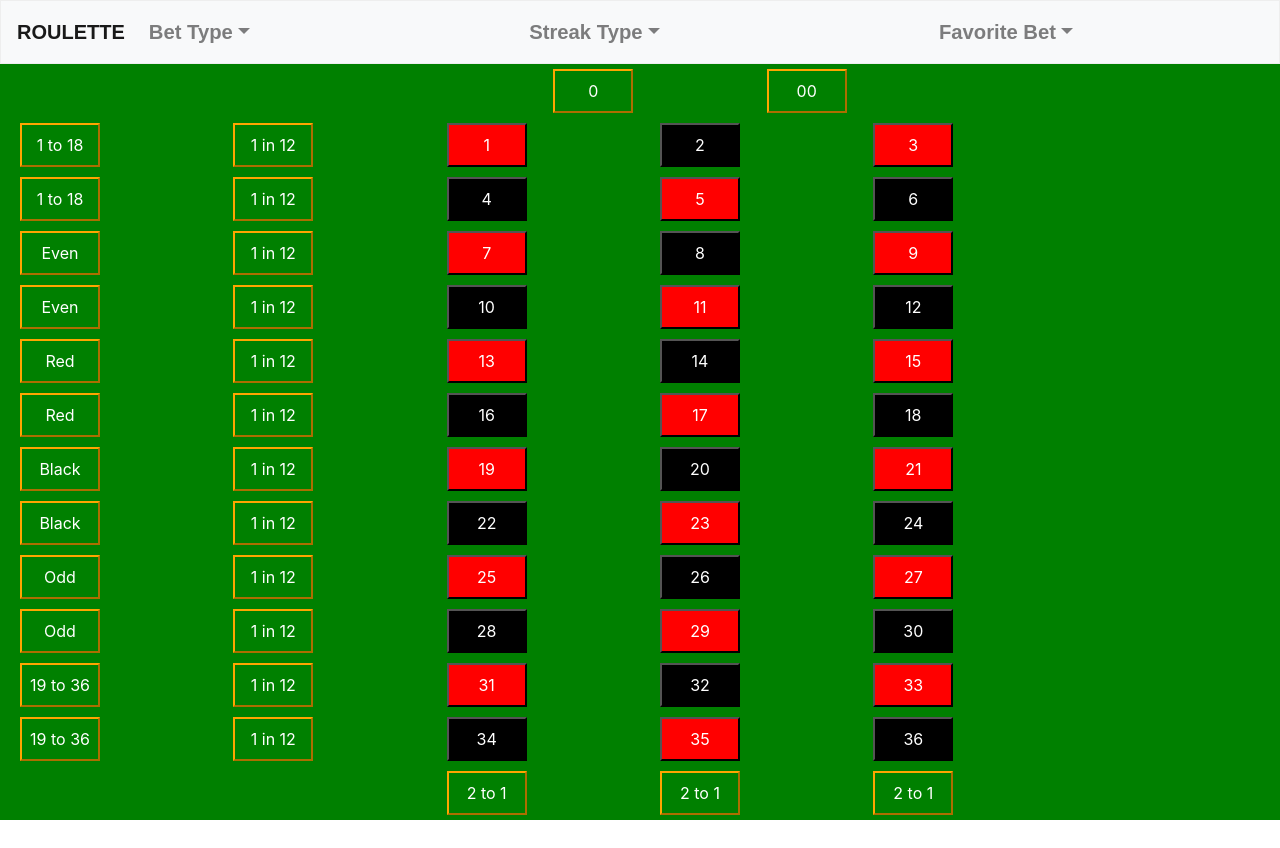
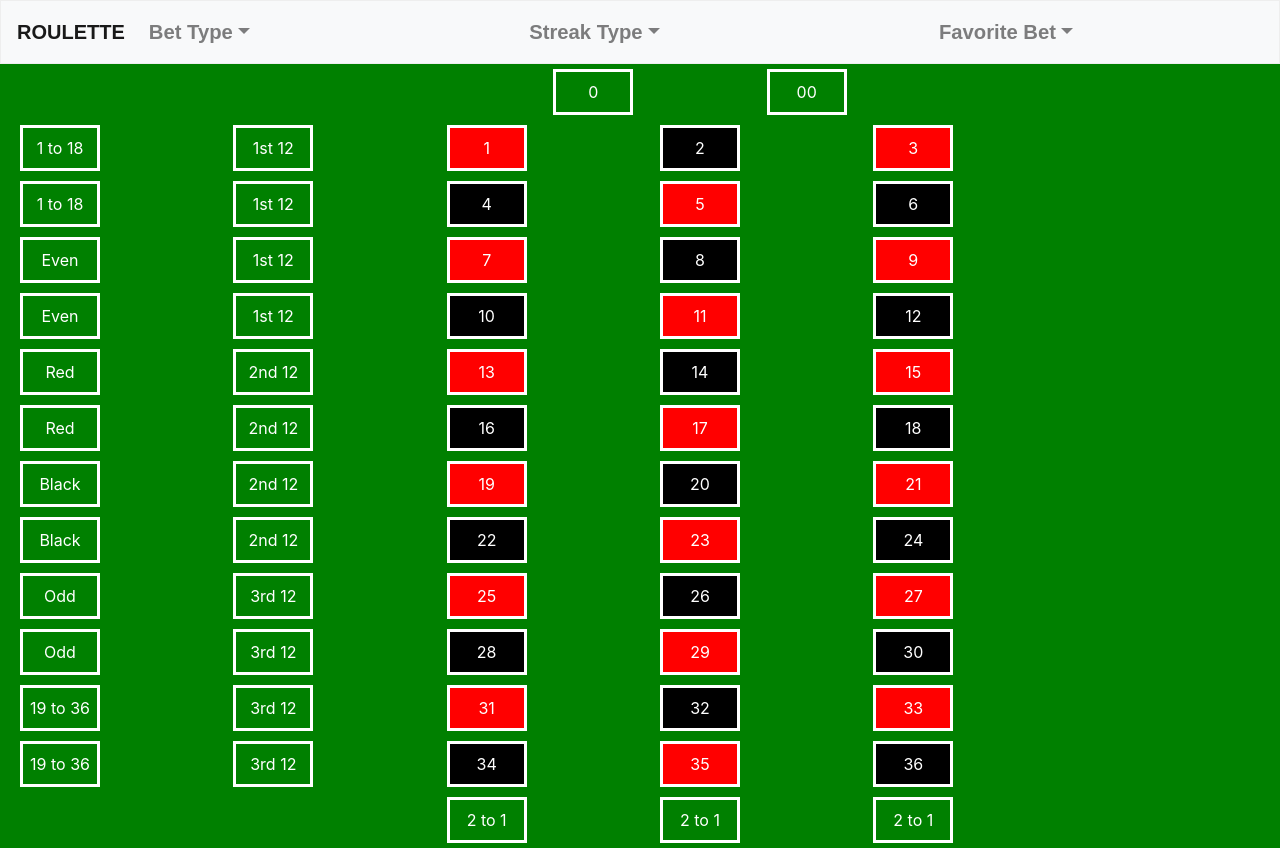
Before and after one commit to phattaw/project3, a React (Create React App) app in the folder client/: page / in a window 1280 px wide. Shown: the top 848 px of the page. Before the commit the page ends 820 px from the top, so only its background shows below. Built offline with nearby package versions, Linux system fonts and the light colour scheme; a web font is replaced by a local one.

Commit message:
More css border styles.

```diff
--- a/client/src/components/H1/index.js
+++ b/client/src/components/H1/index.js
@@ -1,20 +1,81 @@
 import React from "react";
 
-//export function H1({ tileId, passedOnClick, children }) {
 export function H1( props ) {
+    let curStyle = {
+        borderColor:"white",
+        borderWidth:"2px",
+        borderLeft:"solid",
+        borderRight:"solid",
+        borderTop:"solid",
+        borderBottom:"solid",
+        width:"5em",
+        color:"white",
+        margin: "5px 5px 5px 5px",
+        backgroundColor:"red",
+        padding: "0px"
+    }
+
     if(props.tileId % 2 === 0) {
-        return(
-            <button style={{ width:"5em", color:"white", margin: "5px 5px 5px 5px",  backgroundColor:"black", padding: "0px"}} onClick={() => props.passedOnClick(props.tileId)}>{props.children}</button>
-          );
-    } else {
-        return(
-            <button style={{ width:"5em", color:"white", margin: "5px 5px 5px 5px",  backgroundColor:"red", padding: "0px"}} onClick={() => props.passedOnClick(props.tileId)}>{props.children}</button>
-          );
+        curStyle.backgroundColor = "black";
     }
+
+    curStyle.borderColor = props.buttonStyle[props.tileId].borderColor;
+    curStyle.boxShadow = props.buttonStyle[props.tileId].boxShadow;
+
+    // switch(props.buttonStyle) {
+    //     case "topLeft":
+    //         curStyle.borderRight = "none";
+    //         curStyle.borderBottom = "none";
+    //         break;
+    //     case "topRight":
+    //         curStyle.borderLeft = "none";
+    //         curStyle.borderBottom = "none";
+    //         break;
+    //     case "bottomLeft":
+    //         curStyle.borderTop = "none";
+    //         curStyle.borderRight = "none";
+    //         break;
+    //     case "bottomRight":
+    //         curStyle.borderLeft = "none";
+    //         curStyle.borderTop = "none";
+    //         break;
+    //     case "single":
+    //         break;
+    //     case "topDouble":
+    //         curStyle.borderBottom = "none";
+    //         break;
+    //     case "bottomDouble":
+    //         curStyle.borderTop = "none";
+    //         break;
+    //     default:
+    //         break;
+    // }
+
+    return(
+        <button style={curStyle} onClick={() => props.passedOnClick(props.tileId)}>{props.children}</button>
+        );
 }
 
 export function H1G( props ) {
+    let curStyle = {
+        borderColor:"white",
+        borderWidth:"2px",
+        borderLeft:"solid",
+        borderRight:"solid",
+        borderTop:"solid",
+        borderBottom:"solid",
+        width:"5em",
+        color:"white",
+        margin: "5px 5px 5px 5px",
+        backgroundColor:"green",
+        padding: "0px"
+    }
+
+    if(props.buttonStyle[props.tileId]) {
+        curStyle.borderColor = props.buttonStyle[props.tileId].borderColor;
+    }
+
     return(
-        <button style={{ borderColor:"orange", width:"5em", color:"white", margin: "5px 5px 5px 5px",  backgroundColor:"green", padding: "0px"}} onClick={() => props.passedOnClick(props.tileId)}>{props.children}</button>
+        <button style={curStyle} onClick={() => props.passedOnClick(props.tileId)}>{props.children}</button>
         );
 }
--- a/client/src/components/TableRow/index.js
+++ b/client/src/components/TableRow/index.js
@@ -12,7 +12,7 @@ function FiftyfiftyBets( props ) {
     case 5:
       return(
         <Col border="white" size="md-2 sm-2" float="left" key={props.tileId + 54}>
-          <H1G passedOnClick={props.clickTile} tileId={props.tileId + 54} >1 to 18</H1G>
+          <H1G buttonStyle={props.buttonStyle} passedOnClick={props.clickTile} tileId={41} >1 to 18</H1G>
         </Col>
         );
     case 6:
@@ -23,7 +23,7 @@ function FiftyfiftyBets( props ) {
     case 11:
       return(
         <Col border="white" size="md-2 sm-2" float="left" key={props.tileId + 55}>
-          <H1G passedOnClick={props.clickTile} tileId={props.tileId + 55} >Even</H1G>
+          <H1G buttonStyle={props.buttonStyle}  passedOnClick={props.clickTile} tileId={42} >Even</H1G>
         </Col>
         );
     case 12:
@@ -33,8 +33,8 @@ function FiftyfiftyBets( props ) {
     case 16:
     case 17:
       return(
-        <Col border="white" size="md-2 sm-2" float="left" key={props.tileId + 55}>
-          <H1G passedOnClick={props.clickTile} tileId={props.tileId + 55} >Red</H1G>
+        <Col border="white" size="md-2 sm-2" float="left" key={props.tileId + 56}>
+          <H1G buttonStyle={props.buttonStyle}  passedOnClick={props.clickTile} tileId={43} >Red</H1G>
         </Col>
       );
     case 18:
@@ -44,8 +44,8 @@ function FiftyfiftyBets( props ) {
     case 22:
     case 23:
       return(
-        <Col border="white" size="md-2 sm-2" float="left" key={props.tileId + 55}>
-          <H1G passedOnClick={props.clickTile} tileId={props.tileId + 55} >Black</H1G>
+        <Col border="white" size="md-2 sm-2" float="left" key={props.tileId + 57}>
+          <H1G buttonStyle={props.buttonStyle}  passedOnClick={props.clickTile} tileId={44} >Black</H1G>
         </Col>
       );
     case 24:
@@ -55,14 +55,14 @@ function FiftyfiftyBets( props ) {
     case 28:
     case 29:
       return(
-          <Col border="white" size="md-2 sm-2" float="left" key={props.tileId + 55}>
-            <H1G passedOnClick={props.clickTile} tileId={props.tileId + 55} >Odd</H1G>
+          <Col border="white" size="md-2 sm-2" float="left" key={props.tileId + 58}>
+            <H1G buttonStyle={props.buttonStyle}  passedOnClick={props.clickTile} tileId={45} >Odd</H1G>
           </Col>
         );
     default:
       return(
-        <Col border="white" size="md-2 sm-2" float="left" key={props.tileId + 54}>
-          <H1G passedOnClick={props.clickTile} tileId={props.tileId + 54} >19 to 36</H1G>
+        <Col border="white" size="md-2 sm-2" float="left" key={props.tileId + 59}>
+          <H1G buttonStyle={props.buttonStyle}  passedOnClick={props.clickTile} tileId={46} >19 to 36</H1G>
         </Col>
         );
   }
@@ -70,20 +70,34 @@ function FiftyfiftyBets( props ) {
 
 //export function H1({ tileId, passedOnClick, children }) {
 export function TableRow( props ) {
-    return (
+  let text = "1 in 12";
+  let twelveId = props.tileId;
+
+  if(props.tileId < 12) {
+    text = "1st 12";
+    twelveId = 46;
+  } else if(props.tileId < 24) {
+    text = "2nd 12";
+    twelveId = 47;
+  } else {
+    text = "3rd 12";
+    twelveId = 48;
+  }
+
+  return (
     <Row justifyContentCenter className="row-no-gutters">
-        <FiftyfiftyBets clickTile={props.clickTile} tileId={props.tileId} />
-        <Col border="white" size="md-2 sm-2" float="left" key={props.tileId + 55}>
-          <H1G passedOnClick={props.clickTile} tileId={props.tileId + 55} >1 in 12</H1G>
+        <FiftyfiftyBets buttonStyle={props.buttonStyle} clickTile={props.clickTile} tileId={props.tileId} />
+        <Col border="white" size="md-2 sm-2" float="left" key={props.tileId + 60}>
+          <H1G buttonStyle={props.buttonStyle} passedOnClick={props.clickTile} tileId={twelveId} >{text}</H1G>
         </Col>
         <Col size="md-2 sm-2" float="left" key={props.tileId}>
-          <H1 passedOnClick={props.clickTile} tileId={props.tileId + 1} >{props.tileId + 1}</H1>
+          <H1 buttonStyle={props.buttonStyle} passedOnClick={props.clickTile} tileId={props.tileId + 1} >{props.tileId + 1}</H1>
         </Col>
         <Col size="md-2 sm-2" float="left" key={props.tileId + 1}>
-          <H1 passedOnClick={props.clickTile} tileId={props.tileId + 2} >{props.tileId + 2}</H1>
+          <H1 buttonStyle={props.buttonStyle} passedOnClick={props.clickTile} tileId={props.tileId + 2} >{props.tileId + 2}</H1>
         </Col>
         <Col size="md-2 sm-2" float="left" key={props.tileId + 2}>
-          <H1 passedOnClick={props.clickTile} tileId={props.tileId + 3} >{props.tileId + 3}</H1>
+          <H1 buttonStyle={props.buttonStyle} passedOnClick={props.clickTile} tileId={props.tileId + 3} >{props.tileId + 3}</H1>
         </Col>
     </Row>
     );
@@ -92,16 +106,16 @@ export function TableRow( props ) {
 export function FinalTableRow( props ) {
   return (
   <Row justifyContentCenter className="row-no-gutters">
-      <Col size="md-2 sm-2" float="left" key={props.tileId + 54}></Col>
-      <Col size="md-2 sm-2" float="left" key={props.tileId + 55}></Col>
+      <Col size="md-2 sm-2" float="left" key={props.tileId + 61}></Col>
+      <Col size="md-2 sm-2" float="left" key={props.tileId + 62}></Col>
       <Col size="md-2 sm-2" float="left" key={props.tileId}>
-        <H1G passedOnClick={props.clickTile} tileId={props.tileId + 1} >2 to 1</H1G>
+        <H1G buttonStyle={props.buttonStyle} passedOnClick={props.clickTile} tileId={props.tileId + 1} >2 to 1</H1G>
       </Col>
       <Col size="md-2 sm-2" float="left" key={props.tileId + 1}>
-        <H1G passedOnClick={props.clickTile} tileId={props.tileId + 2} >2 to 1</H1G>
+        <H1G buttonStyle={props.buttonStyle} passedOnClick={props.clickTile} tileId={props.tileId + 2} >2 to 1</H1G>
       </Col>
       <Col size="md-2 sm-2" float="left" key={props.tileId + 2}>
-        <H1G passedOnClick={props.clickTile} tileId={props.tileId + 3} >2 to 1</H1G>
+        <H1G buttonStyle={props.buttonStyle} passedOnClick={props.clickTile} tileId={props.tileId + 3} >2 to 1</H1G>
       </Col>
   </Row>
   );
--- a/client/src/components/ZerosRow/index.js
+++ b/client/src/components/ZerosRow/index.js
@@ -2,7 +2,6 @@ import React from "react";
 import { Col, Row } from "../../components/Grid";
 import { H1G } from "../../components/H1";
 
-//export function H1({ tileId, passedOnClick, children }) {
 export function ZerosRow( props ) {
     return (
     <Row justifyContentCenter>
@@ -11,10 +10,10 @@ export function ZerosRow( props ) {
 
         <Col size="md-1 sm-1" float="left" key={props.tileId}></Col>
         <Col size="md-2 sm-2" float="left" key={props.tileId + 1}>
-          <H1G passedOnClick={props.clickTile} tileId={props.tileId + 1} style={""} >0</H1G>
+          <H1G buttonStyle={props.buttonStyle} passedOnClick={props.clickTile} tileId={props.tileId + 1} style={""} >0</H1G>
         </Col>
         <Col size="md-2 sm-2" float="left" key={props.tileId + 2}>
-          <H1G passedOnClick={props.clickTile} tileId={props.tileId + 2} >00</H1G>
+          <H1G buttonStyle={props.buttonStyle} passedOnClick={props.clickTile} tileId={props.tileId + 2} >00</H1G>
         </Col>
         <Col size="md-1 sm-1" float="left" key={props.tileId + 3}></Col>
     </Row>
--- a/client/src/pages/Board.js
+++ b/client/src/pages/Board.js
@@ -7,9 +7,10 @@ import { Container } from "../components/Grid";
 import { TableRow, FinalTableRow } from "../components/TableRow";
 import { ZerosRow } from "../components/ZerosRow";
 
-class Tiles extends Component {
+class Board extends Component {
   state = {
-    currentTiles: []
+    currentTiles: [],
+    buttonStyles: {}
   };
 
   componentDidMount() {
@@ -19,37 +20,127 @@ class Tiles extends Component {
   loadTiles = () => {
     let rows = [];
     let status = [];
+    let buttonStyle = {};
 
     for(let i = 0; i < 12; i++) {
       rows.push({ id: i*3, clickTile: this.clickTile });
     }
 
-    for(let i = 0; i < 200; i++) {
+    for(let i = 0; i < 50; i++) {
       status.push({ clicked: false });
+      buttonStyle[i] = { borderColor: "white" };
     }
 
-    this.setState({ currentTiles: rows, status: status });
+    this.setState({ currentTiles: rows, status: status, buttonStyles: buttonStyle });
   };
 
   clickTile = id => {
     this.state.status[id - 1].clicked = !this.state.status[id - 1].clicked;
+
+    let buttonStyles = this.generateButtonStyles();
+
+    this.setState({ status: this.state.status, buttonStyles: buttonStyles });
+
   };
+
+  generateButtonStyles = () => {
+    let buttonStyle = {};
+    let winningSingles = [];
+    let losingSingles = [];
+    let winningDoubles = [];
+    let winningQuads = [];
+
+    for(let i = 0; i < 5; i++) {
+      winningSingles.push(Math.floor((Math.random() * 38) + 1));
+    }
+    for(let i = 0; i < 5; i++) {
+      losingSingles.push(Math.floor((Math.random() * 38) + 1));
+    }
+
+    for(let i = 0; i < this.state.status.length; i++) {
+      buttonStyle[i] = { borderColor: "white", boxShadow: "none" };
+    }
+
+        // switch(props.buttonStyle) {
+    //     case "topLeft":
+    //         curStyle.borderRight = "none";
+    //         curStyle.borderBottom = "none";
+    //         break;
+    //     case "topRight":
+    //         curStyle.borderLeft = "none";
+    //         curStyle.borderBottom = "none";
+    //         break;
+    //     case "bottomLeft":
+    //         curStyle.borderTop = "none";
+    //         curStyle.borderRight = "none";
+    //         break;
+    //     case "bottomRight":
+    //         curStyle.borderLeft = "none";
+    //         curStyle.borderTop = "none";
+    //         break;
+    //     case "single":
+    //         break;
+    //     case "topDouble":
+    //         curStyle.borderBottom = "none";
+    //         break;
+    //     case "bottomDouble":
+    //         curStyle.borderTop = "none";
+    //         break;
+    //     default:
+    //         break;
+    // }
+
+    for(let i = 0; i < this.state.status.length; i++) {
+      for(let j = 0; j < winningSingles.length; j++) {
+        if(winningSingles[j] === i) {
+          buttonStyle[i].borderColor = "orange";
+          // buttonStyle[i].boxShadow = "0 6px 6px -2px purple, 0 8px 8px -4px yellow";
+          // Bottom right
+          // buttonStyle[i].boxShadow = "2px 2px 2px blue, 5px 5px 5px orange";
+          // top right
+          // buttonStyle[i].boxShadow = "2px -2px 2px blue, 5px -5px 5px orange";
+          // Left top right
+          // buttonStyle[i].boxShadow = "0px -2px 0px 2px blue, 0px -5px 0px 4px orange";
+          // left right bottom
+          buttonStyle[i].boxShadow = "0px 2px 0px 2px blue, 0px 5px 0px 4px orange";
+        }
+      }
+    }
+
+    for(let i = 0; i < this.state.status.length; i++) {
+      for(let j = 0; j < losingSingles.length; j++) {
+        if(losingSingles[j] === i) {
+          buttonStyle[i].borderColor = "blue";
+          // top left
+          // buttonStyle[i].boxShadow = "-2px -2px 2px pink, -5px -5px 5px blue";
+          // bottom left
+          // buttonStyle[i].boxShadow = "-2px 2px 2px pink, -5px 5px 5px blue";
+          // left top bottom
+          // buttonStyle[i].boxShadow = "-2px 0px 0px 2px pink, -5px 0px 0px 4px blue";
+          // top right bottom
+          buttonStyle[i].boxShadow = "2px 0px 0px 2px pink, 5px 0px 0px 4px blue";
+        }
+      }
+    }
+
+    return(buttonStyle);
+  }
 
   render() {
     return (
-      <Container fluid  >
+      <Container fluid>
         <div style={{ lineHeight: "2.5" }} >
-        <ZerosRow key={0} clickTile={this.clickTile} tileId={36}></ZerosRow>
-        {this.state.currentTiles.map(tile =>
-          (
-          <TableRow key={tile.id} clickTile={tile.clickTile} tileId={tile.id}></TableRow>
-          )
-        )}
-        <FinalTableRow clickTile={this.clickTile} tileId={38}></FinalTableRow>
+          <ZerosRow key={0} buttonStyle={this.state.buttonStyles} clickTile={this.clickTile} tileId={36}></ZerosRow>
+          {this.state.currentTiles.map(tile =>
+            (
+            <TableRow key={tile.id} buttonStyle={this.state.buttonStyles} clickTile={tile.clickTile} tileId={tile.id}></TableRow>
+            )
+          )}
+          <FinalTableRow buttonStyle={this.state.buttonStyles} clickTile={this.clickTile} tileId={38}></FinalTableRow>
         </div>
       </Container>
     );
   }
 }
 
-export default Tiles;
+export default Board;
```
